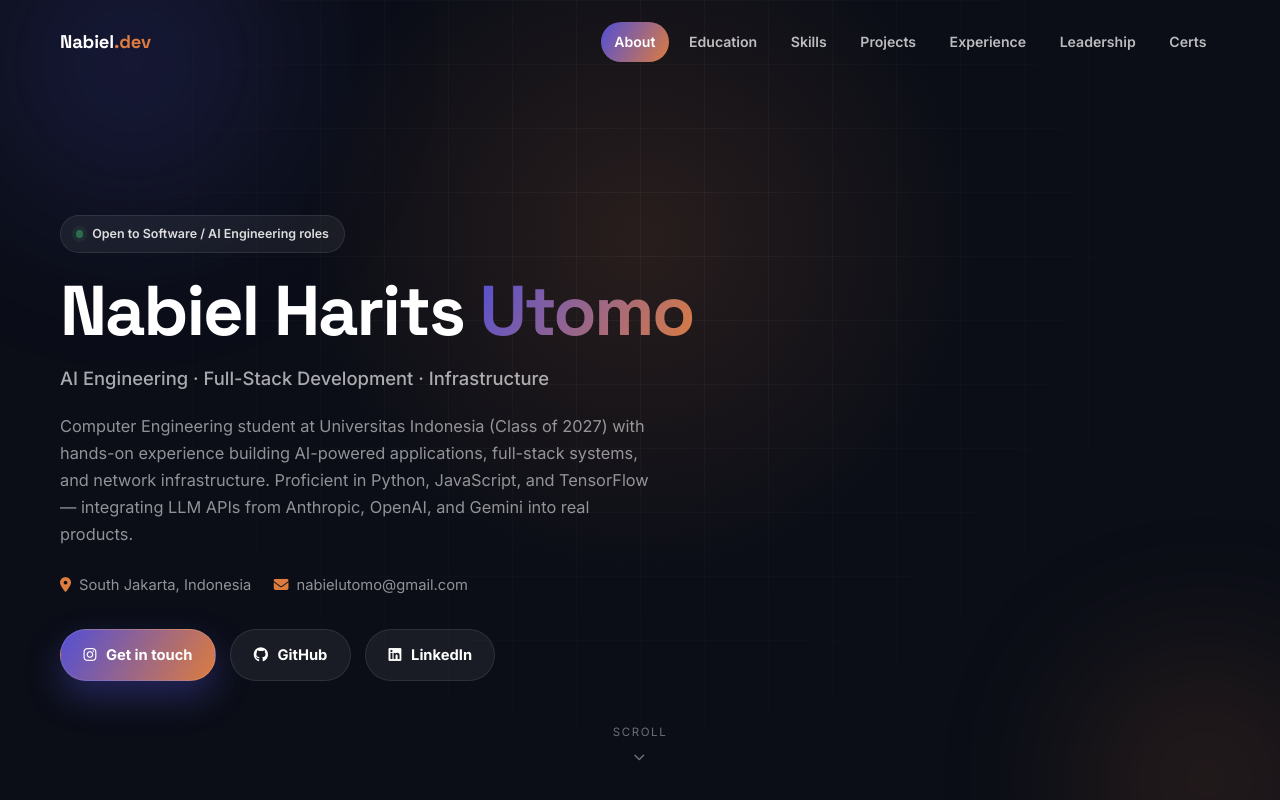
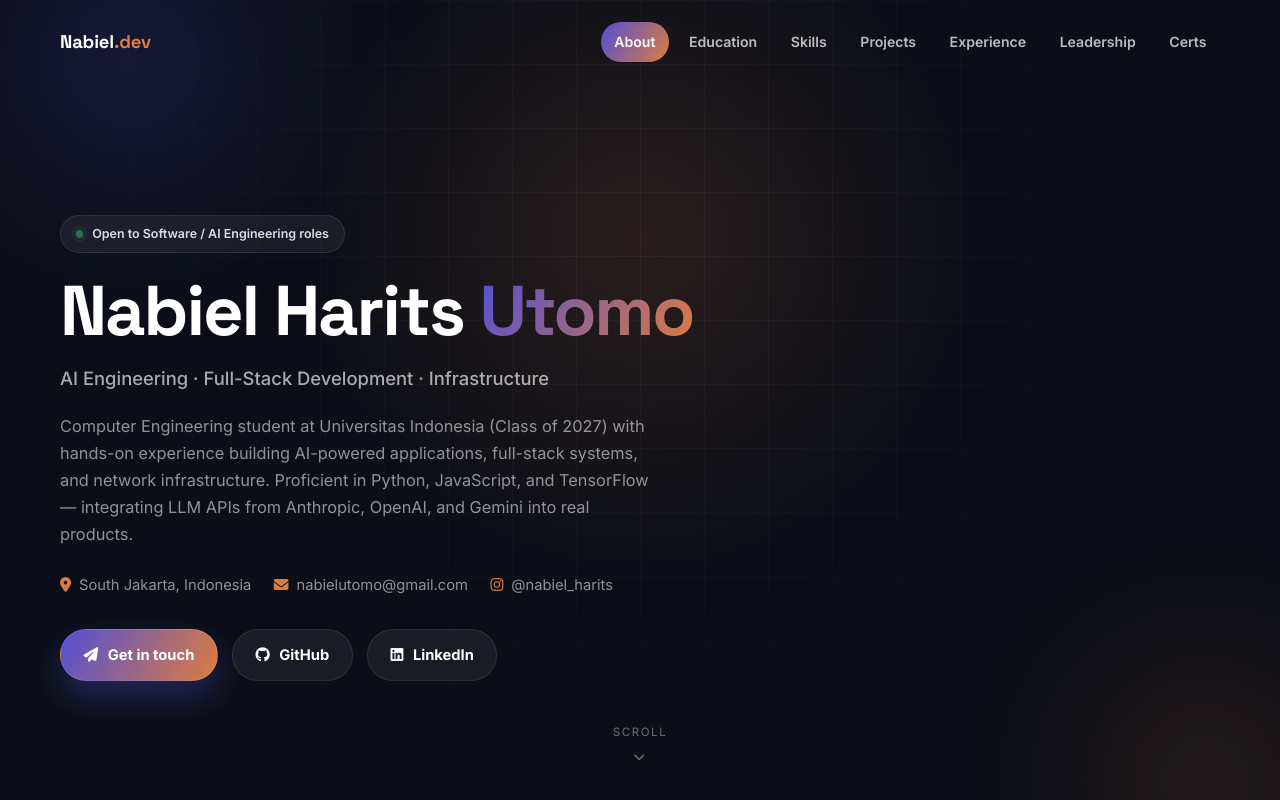
Before and after one commit to Dalangans/Portfolio, a React (Vite) app: page / in a window 1280 px wide. Shown: the top 800 px of the page. Built offline with nearby package versions, Linux system fonts and the light colour scheme; no server answers.

Commit message:
Update contact links and email CTA
Co-authored-by: Copilot <223556219+Copilot@users.noreply.github.com>

```diff
--- a/src/App.jsx
+++ b/src/App.jsx
@@ -460,12 +460,20 @@ function App() {
               <div className="contact-info">
                 <span><i className="fa-solid fa-location-dot" /> South Jakarta, Indonesia</span>
                 <span><i className="fa-solid fa-envelope" /> nabielutomo@gmail.com</span>
+                <a href="https://www.instagram.com/nabiel_harits/" target="_blank" rel="noreferrer">
+                  <i className="fa-brands fa-instagram" /> @nabiel_harits
+                </a>
               </div>
 
               <div className="hero-buttons">
-                <a href="https://www.instagram.com/nabiel_harits/" target="_blank" rel="noreferrer" className="btn btn-primary">
-                  <i className="fa-brands fa-instagram" /> Get in touch
-                </a>
+               <a
+                 href="https://mail.google.com/mail/?view=cm&fs=1&to=nabielutomo%40gmail.com&su=Portfolio%20inquiry&body=Hey%2C%20I%20would%20like%20to%20learn%20more%20about%20your%20work%20and%20discuss%20a%20potential%20opportunity.%0A%0ABest%20regards%2C"
+                 target="_blank"
+                 rel="noreferrer"
+                 className="btn btn-primary"
+               >
+                 <i className="fa-solid fa-paper-plane" /> Get in touch
+               </a>
                 <a href="https://github.com/Dalangans" target="_blank" rel="noreferrer" className="btn btn-secondary">
                   <i className="fa-brands fa-github" /> GitHub
                 </a>
--- a/src/index.css
+++ b/src/index.css
@@ -389,14 +389,26 @@ ul {
     color: rgba(255, 255, 255, 0.55);
 }
 
-.contact-info span {
+.contact-info span,
+.contact-info a {
     display: inline-flex;
     align-items: center;
     gap: 0.5rem;
 }
 
+.contact-info a {
+    color: inherit;
+    text-decoration: none;
+    transition: color 200ms ease;
+}
+
 .contact-info i {
     color: var(--amber);
+}
+
+.contact-info a:hover,
+.contact-info a:focus-visible {
+    color: #fff;
 }
 
 .hero-buttons {
```
